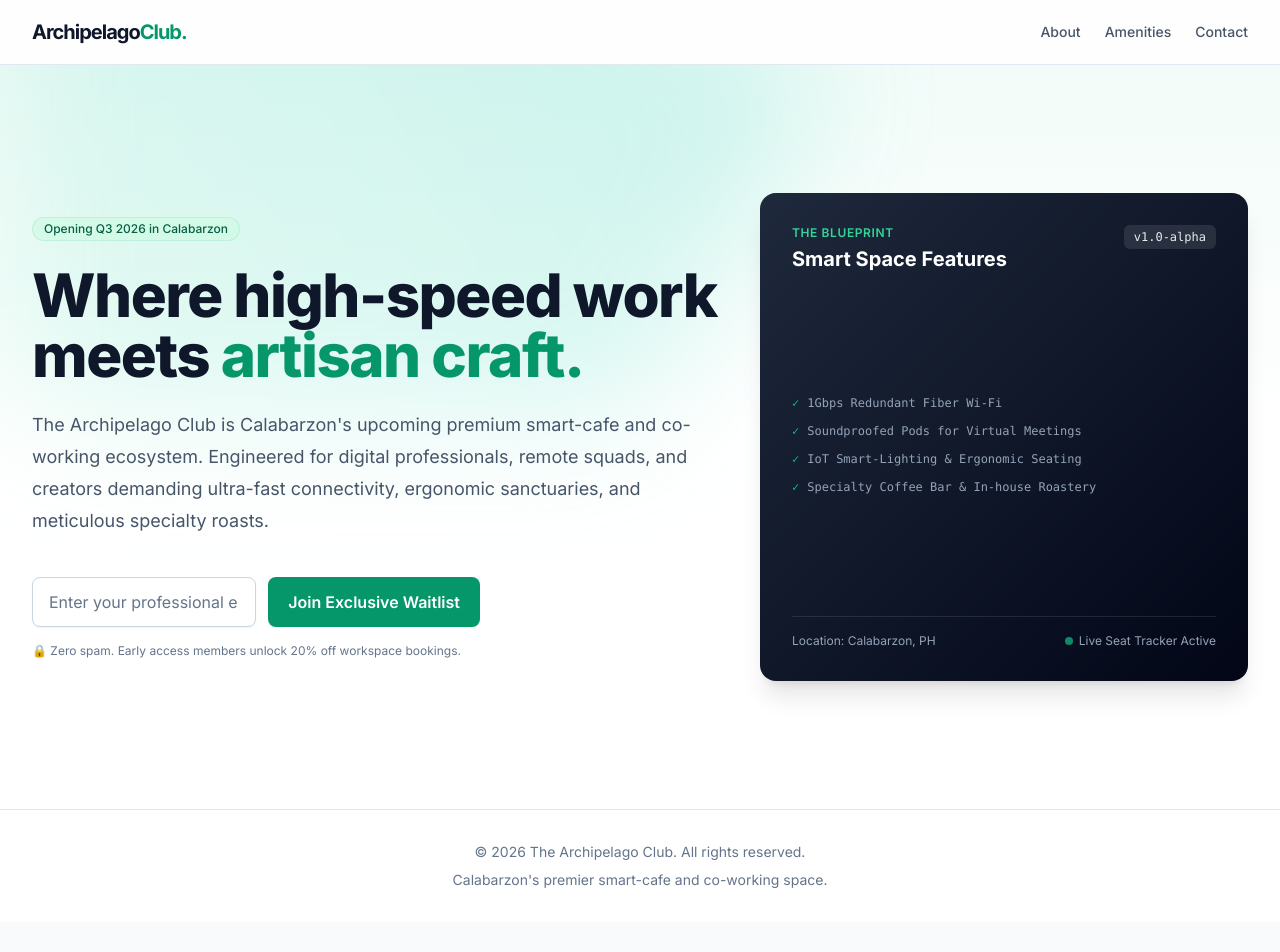
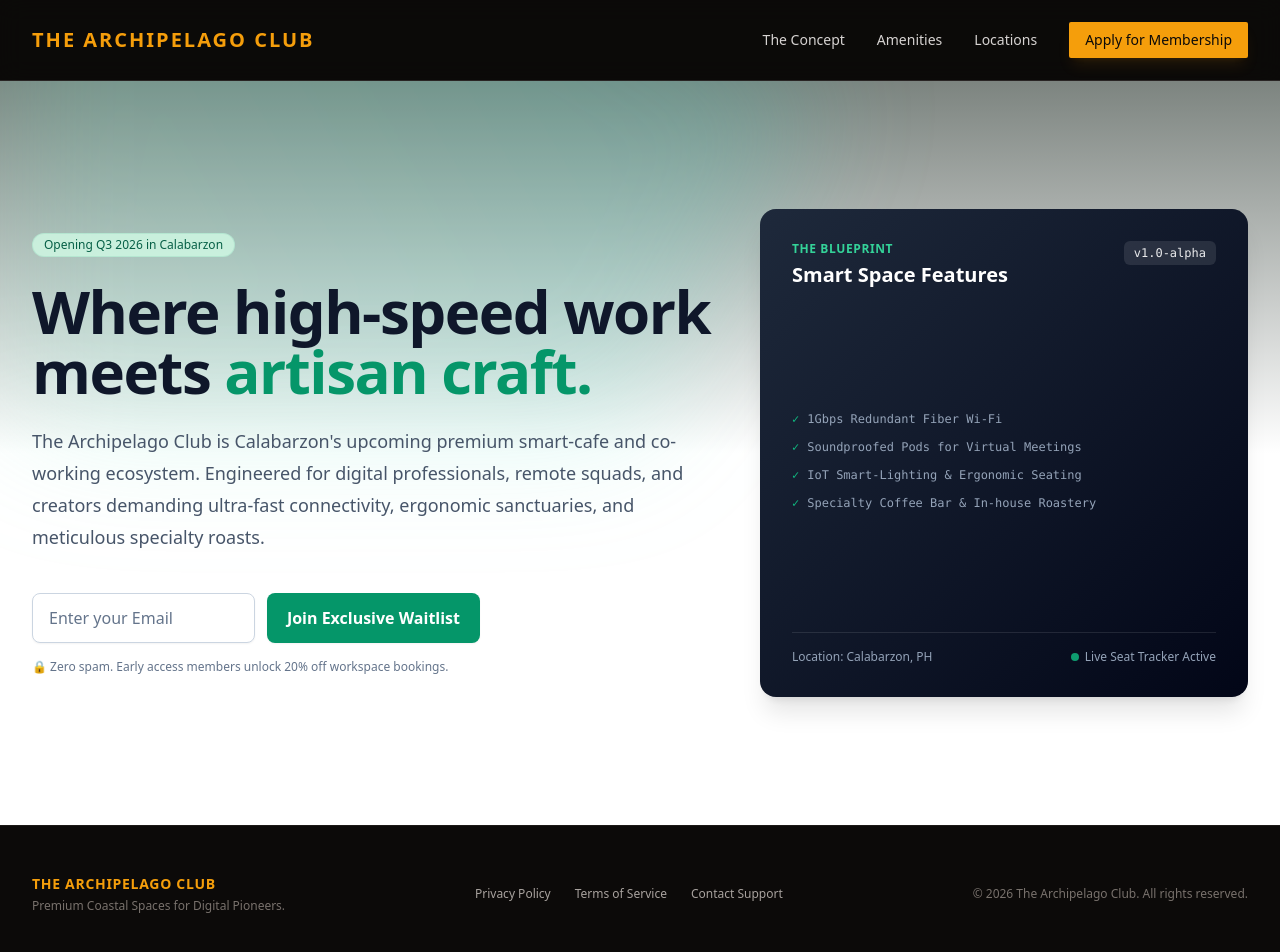
Before and after one commit to Carl-Miralpis/archipelago-club, a Next.js app: page / in a window 1280 px wide. Shown: the top 952 px of the page. Before the commit the page ends 922 px from the top, so only its background shows below. Built offline with nearby package versions, Linux system fonts and the light colour scheme.

Commit message:
feat: complete global layout with accessible layout shell, relative Navbar path, and sticky Footer

```diff
--- a/src/app/layout.tsx
+++ b/src/app/layout.tsx
@@ -2,26 +2,25 @@ import type { Metadata } from "next";
 import { Inter } from "next/font/google";
 import "./globals.css";
 import Navbar from "../components/Navbar";
-import Footer from "../components/Footer";
+import Footer from "../components/Footer"; // Import the brand new Footer component
 
-// Load Google Font optimally
-const inter = Inter({ subsets: ["latin"] });
+const inter = Inter({ subsets: ["latin"], variable: "--font-sans" });
 
-// On-page SEO Metadata
 export const metadata: Metadata = {
-  title: "The Archipelago Club | Modern Co-working & Cafe in Calabarzon",
-  description: "Join the exclusive waitlist for Calabarzon's premier smart-cafe and co-working space. Fast Wi-Fi, premium coffee, and a community of innovators.",
+  title: "The Archipelago Club | Exclusive Coastal Coworking",
+  description: "An elite sanctuary for remote innovators, digital pioneers, and global creators. Discover the ultimate human-in-the-loop workspace.",
 };
 
 export default function RootLayout({
   children,
-}: Readonly<{
+}: {
   children: React.ReactNode;
-}>) {
+}) {
   return (
-    <html lang="en">
-      <body className={`${inter.className} flex min-h-screen flex-col bg-slate-50 text-slate-900 antialiased`}>
+    <html lang="en" className="scroll-smooth">
+      <body className={`${inter.variable} font-sans bg-stone-950 text-stone-100 antialiased min-h-screen flex flex-col`}>
         <Navbar />
+        {/* The flex-grow class ensures the content pushes the footer to the bottom on short pages */}
         <main className="flex-grow">
           {children}
         </main>
--- a/src/components/Footer.tsx
+++ b/src/components/Footer.tsx
@@ -1,9 +1,30 @@
+import Link from "next/link";
+
 export default function Footer() {
+  const currentYear = new Date().getFullYear();
+
   return (
-    <footer className="border-t border-slate-200 bg-white py-8 text-center text-sm text-slate-500">
-      <div className="mx-auto max-w-7xl px-4 sm:px-6 lg:px-8">
-        <p>&copy; {new Date().getFullYear()} The Archipelago Club. All rights reserved.</p>
-        <p className="mt-2">Calabarzon's premier smart-cafe and co-working space.</p>
+    <footer className="border-t border-stone-900 bg-stone-950 text-stone-400 py-12">
+      <div className="max-w-7xl mx-auto px-4 sm:px-6 lg:px-8 flex flex-col md:flex-row items-center justify-between gap-6">
+
+        {/* Brand identity */}
+        <div className="text-center md:text-left">
+          <p className="text-sm font-semibold tracking-wider text-amber-500">THE ARCHIPELAGO CLUB</p>
+          <p className="text-xs text-stone-500 mt-1">Premium Coastal Spaces for Digital Pioneers.</p>
+        </div>
+
+        {/* Dynamic Legal and Social Navigation links */}
+        <div className="flex flex-wrap justify-center gap-x-6 gap-y-2 text-xs">
+          <Link href="#privacy" className="hover:text-stone-200 transition-colors">Privacy Policy</Link>
+          <Link href="#terms" className="hover:text-stone-200 transition-colors">Terms of Service</Link>
+          <Link href="#contact" className="hover:text-stone-200 transition-colors">Contact Support</Link>
+        </div>
+
+        {/* Copyright notice */}
+        <div className="text-xs text-stone-500 text-center md:text-right">
+          <p>&copy; {currentYear} The Archipelago Club. All rights reserved.</p>
+        </div>
+
       </div>
     </footer>
   );
--- a/src/components/Navbar.tsx
+++ b/src/components/Navbar.tsx
@@ -1,25 +1,100 @@
-import Link from 'next/link';
+"use client";
+
+import { useState } from "react";
+import Link from "next/link";
 
 export default function Navbar() {
+  const [isOpen, setIsOpen] = useState(false);
+
+  const navLinks = [
+    { name: "The Concept", href: "#concept" },
+    { name: "Amenities", href: "#amenities" },
+    { name: "Locations", href: "#locations" },
+  ];
+
   return (
-    <header className="sticky top-0 z-50 w-full border-b border-slate-200 bg-white/80 backdrop-blur-md">
-      <div className="mx-auto flex h-16 max-w-7xl items-center justify-between px-4 sm:px-6 lg:px-8">
-        <Link href="/" className="text-xl font-bold tracking-tighter text-slate-900">
-          Archipelago<span className="text-emerald-600">Club.</span>
+    <header className="sticky top-0 z-50 w-full border-b border-stone-800 bg-stone-950/80 backdrop-blur-md transition-all duration-300">
+      <div className="max-w-7xl mx-auto px-4 sm:px-6 lg:px-8 h-20 flex items-center justify-between">
+
+        {/* Brand Logo */}
+        <Link
+          href="/"
+          className="text-xl font-bold tracking-widest text-amber-500 hover:text-amber-400 transition-colors"
+        >
+          THE ARCHIPELAGO CLUB
         </Link>
 
-        <nav className="hidden md:flex gap-6 font-medium text-sm text-slate-600">
-          <Link href="/about" className="hover:text-emerald-600 transition-colors">About</Link>
-          <Link href="/amenities" className="hover:text-emerald-600 transition-colors">Amenities</Link>
-          <Link href="/contact" className="hover:text-emerald-600 transition-colors">Contact</Link>
+        {/* Desktop Navigation */}
+        <nav className="hidden md:flex items-center space-x-8" aria-label="Desktop Navigation">
+          {navLinks.map((link) => (
+            <Link
+              key={link.name}
+              href={link.href}
+              className="text-sm font-medium text-stone-300 hover:text-white transition-colors"
+            >
+              {link.name}
+            </Link>
+          ))}
+          <Link
+            href="#waitlist"
+            className="inline-flex items-center justify-center px-4 py-2 text-sm font-medium text-stone-950 bg-amber-500 rounded-sm hover:bg-amber-400 transition-colors shadow-lg shadow-amber-500/10"
+          >
+            Apply for Membership
+          </Link>
         </nav>
 
-        {/* Mobile menu button (we will wire this up later) */}
-        <button className="md:hidden p-2 text-slate-600" aria-label="Toggle navigation">
-          <svg className="h-6 w-6" fill="none" stroke="currentColor" viewBox="0 0 24 24">
-            <path strokeLinecap="round" strokeLinejoin="round" strokeWidth={2} d="M4 6h16M4 12h16M4 18h16" />
-          </svg>
-        </button>
+        {/* Mobile Menu Button */}
+        <div className="flex md:hidden">
+          <button
+            onClick={() => setIsOpen(!isOpen)}
+            type="button"
+            className="inline-flex items-center justify-center p-2 rounded-md text-stone-400 hover:text-white hover:bg-stone-900 focus:outline-none"
+            aria-controls="mobile-menu"
+            aria-expanded={isOpen}
+          >
+            <span className="sr-only">Open main menu</span>
+            {isOpen ? (
+              <svg className="h-6 w-6" fill="none" viewBox="0 0 24 24" stroke="currentColor">
+                <path strokeLinecap="round" strokeLinejoin="round" strokeWidth={2} d="M6 18L18 6M6 6l12 12" />
+              </svg>
+            ) : (
+              <svg className="h-6 w-6" fill="none" viewBox="0 0 24 24" stroke="currentColor">
+                <path strokeLinecap="round" strokeLinejoin="round" strokeWidth={2} d="M4 6h16M4 12h16M4 18h16" />
+              </svg>
+            )
+          }
+          </button>
+        </div>
+      </div>
+
+      {/* Mobile Drawer */}
+      <div
+        className={`md:hidden transition-all duration-300 ease-in-out border-b border-stone-800 bg-stone-950 ${
+          isOpen ? "max-h-64 opacity-100" : "max-h-0 opacity-0 overflow-hidden"
+        }`}
+        id="mobile-menu"
+      >
+        <nav className="px-2 pt-2 pb-4 space-y-1 sm:px-3 flex flex-col" aria-label="Mobile Navigation">
+          {navLinks.map((link) => (
+            <Link
+              key={link.name}
+              href={link.href}
+              onClick={() => setIsOpen(false)}
+              className="block px-3 py-2 rounded-md text-base font-medium text-stone-300 hover:text-white hover:bg-stone-900 transition-colors"
+            >
+              {link.name}
+            </Link>
+          ))}
+          <div className="pt-2 px-3">
+            <Link
+              href="#waitlist"
+              onClick={() => setIsOpen(false)}
+              className="block w-full text-center px-4 py-2.5 text-base font-medium text-stone-950 bg-amber-500 rounded-sm hover:bg-amber-400 transition-colors"
+            >
+              Apply for Membership
+            </Link>
+          </div>
+        </nav>
       </div>
     </header>
   );
--- a/src/components/WaitlistForm.tsx
+++ b/src/components/WaitlistForm.tsx
@@ -40,7 +40,7 @@ export default function WaitlistForm() {
               value={email}
               onChange={(e) => setEmail(e.target.value)}
               className="w-full rounded-lg border border-slate-300 bg-white px-4 py-3 text-base text-slate-900 placeholder-slate-500 shadow-sm focus:border-emerald-500 focus:outline-none focus:ring-2 focus:ring-emerald-500/20 transition-all"
-              placeholder="Enter your professional email"
+              placeholder="Enter your Email"
               disabled={status === "loading"}
             />
           </div>
```
